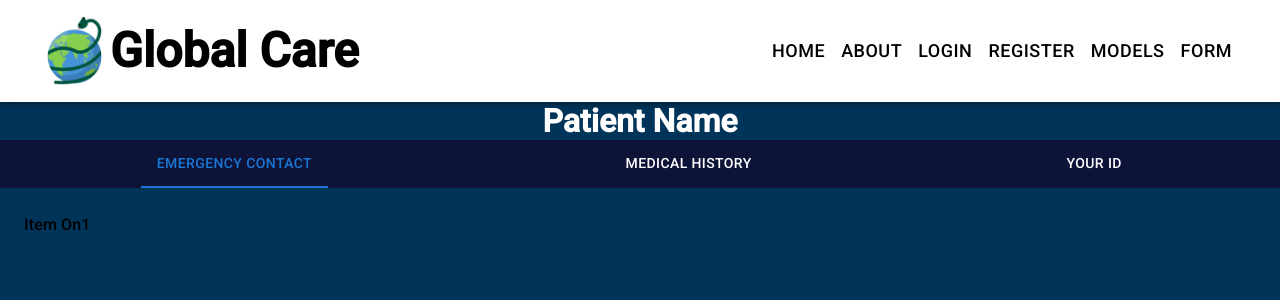
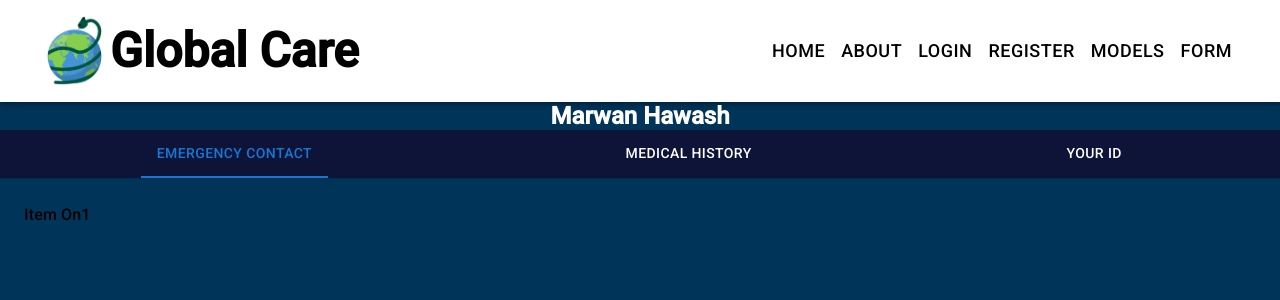
Before and after one commit to mourra950/Google-Solution, a React (Create React App) app in the folder myapp/: page /profile in a window 1280 px wide. Shown: the top 300 px of the page. Built offline with nearby package versions, Linux system fonts and the light colour scheme.

Commit message:
updated the profile.jsx and added the medical record that display data from json object

```diff
--- a/myapp/src/data.json
+++ b/myapp/src/data.json
@@ -1,6 +1,6 @@
 [
     {
-        "name":"omar",
+        "name":"Marwan Hawash",
         "diabetes":false,
         "diabetes_data":{
             "type":"type 1",
--- a/myapp/src/pages/Profile.jsx
+++ b/myapp/src/pages/Profile.jsx
@@ -1,18 +1,25 @@
-import React from 'react';
-import PropTypes from 'prop-types';
-import Tabs from '@mui/material/Tabs';
-import Tab from '@mui/material/Tab';
-import Typography from '@mui/material/Typography';
-import Box from '@mui/material/Box';
-import '../styles/Profile.css'
-import { QRCode, Button } from 'antd';
+import React, { useState, useEffect } from "react";
+import PropTypes from "prop-types";
+import {
+  Card,
+  CardContent,
+  Grid,
+  Typography,
+  Box,
+  Tab,
+  Tabs,
+} from "@mui/material";
+import "../styles/Profile.css";
+import { QRCode, Button } from "antd";
+import data from "../data.json";
+import ConfusedImage from "../images/confused.jpg";
 
 const downloadQRCode = () => {
-    const canvas = document.getElementById('myqrcode')?.querySelector('canvas');
+  const canvas = document.getElementById("myqrcode")?.querySelector("canvas");
   if (canvas) {
     const url = canvas.toDataURL();
-        const a = document.createElement('a');
-        a.download = 'QRCode.png';
+    const a = document.createElement("a");
+    a.download = "QRCode.png";
     a.href = url;
     document.body.appendChild(a);
     a.click();
@@ -49,22 +56,62 @@ TabPanel.propTypes = {
 function a11yProps(index) {
   return {
     id: `simple-tab-${index}`,
-        'aria-controls': `simple-tabpanel-${index}`,
+    "aria-controls": `simple-tabpanel-${index}`,
   };
 }
 
+function MedicalRecord({ record }) {
+  return (
+    <Card sx={{ minWidth: 275, marginBottom: 2 }}>
+      <CardContent>
+        <Grid container spacing={2}>
+          {record.diabetes ? (
+            <>
+              <Grid item xs={12} sm={6}>
+                <Typography variant="body1" gutterBottom>
+                  Diabetes type: {record.diabetes_data.type}
+                </Typography>
+              </Grid>
+              <Grid item xs={12} sm={6}>
+                <Typography variant="body1" gutterBottom>
+                  Blood sugar level: {record.diabetes_data.sugar}
+                </Typography>
+              </Grid>
+            </>
+          ) : (
+            <Grid item xs={12}>
+              <img
+                src={ConfusedImage}
+                alt="Confused"
+                style={{ width: "70%" }}
+              />
+            </Grid>
+          )}
+        </Grid>
+      </CardContent>
+    </Card>
+  );
+}
+
 export default function Profile() {
-    const [value, setValue] = React.useState(0);
+  const [value, setValue] = useState(0);
 
   const handleChange = (event, newValue) => {
     setValue(newValue);
   };
 
-    return (<>
-        <h1 className='t'>Patient Name</h1>
-        <Box sx={{ width: '100%' }}>
-            <Box sx={{ borderBottom: 1, borderColor: 'divider' }}>
-                <Tabs value={value} onChange={handleChange} aria-label="basic tabs example">
+  const patientName = data[0].name;
+
+  return (
+    <>
+      <h2 className="t">{patientName}</h2>
+      <Box sx={{ width: "100%" }}>
+        <Box sx={{ borderBottom: 1, borderColor: "divider" }}>
+          <Tabs
+            value={value}
+            onChange={handleChange}
+            aria-label="basic tabs example"
+          >
             <Tab label="Emergency Contact" {...a11yProps(0)} />
             <Tab label="Medical History" {...a11yProps(1)} />
             <Tab label="Your ID" {...a11yProps(2)} />
@@ -74,28 +121,33 @@ export default function Profile() {
           Item On1
         </TabPanel>
         <TabPanel value={value} index={1}>
-                Item Two
+          {data.map((record, index) => (
+            <MedicalRecord key={index} record={record} />
+          ))}
         </TabPanel>
         <TabPanel value={value} index={2}>
-                <Typography style={{ textAlign: 'center', color: 'white' }}>
-                    That is your ID you can engrave this number on any items that you wear every day or you can print the Qr code<br />
+          <Typography style={{ textAlign: "center", color: "white" }}>
+            That is your ID you can engrave this number on any items that you
+            wear every day or you can print the Qr code
+            <br />
             ID: 12123
           </Typography>
-                <div style={{
-                    paddingTop:"16px",
-                    display: 'flex',
-                    flexDirection: 'column',
-                    alignItems:'center'
+          <div
+            style={{
+              paddingTop: "16px",
+              display: "flex",
+              flexDirection: "column",
+              alignItems: "center",
             }}
-                    id="myqrcode">
+            id="myqrcode"
+          >
             <QRCode
               value="http://localhost:3000/profile/12123"
               style={{
                 marginBottom: 16,
-
               }}
               size={300}
-                        className='ahmed'
+              className="ahmed"
             />
             <Button type="primary" onClick={downloadQRCode}>
               Download
```
Also changed, not shown: 1 other file (tests, documents, lock files or other folders). Lines whose indentation alone changed are shown as unchanged.
